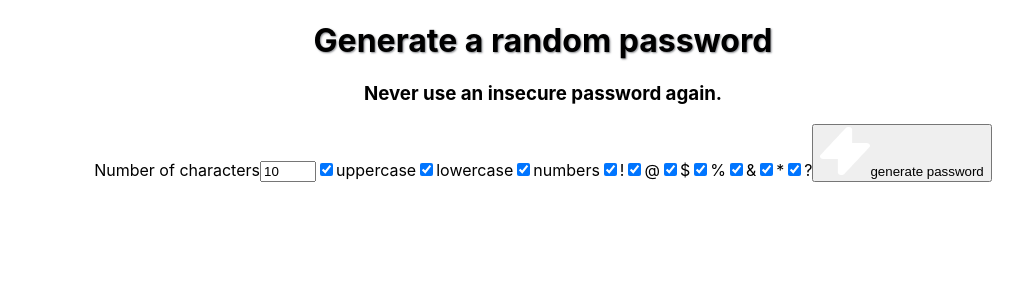
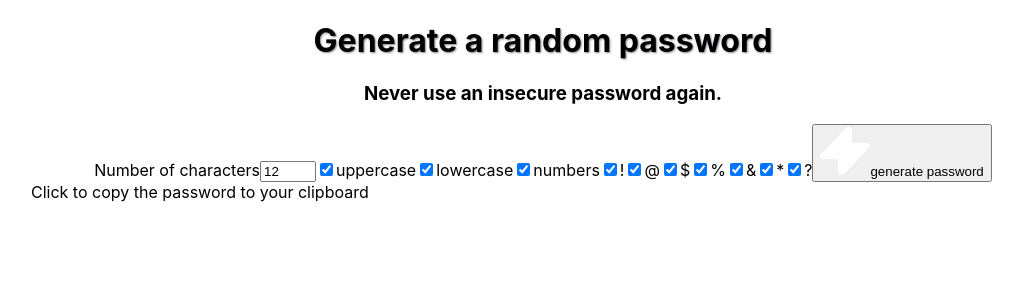
Before and after one commit to gpend/password-creator, a React (Create React App) app: page / in a window 1280 px wide. Shown: the top 300 px of the page, without its empty margins (97-1120 px from the left). Built offline with nearby package versions, Linux system fonts and the light colour scheme.

Commit message:
script finished

```diff
--- a/src/App.js
+++ b/src/App.js
@@ -19,8 +19,9 @@ function App() {
     'lower': true,
     'num': true
   })
-  const [numCharacters, setNumCharacters] = useState(10)
-  const [passwords, setPasswords] = useState([])
+
+  const [numCharacters, setNumCharacters] = useState(12)
+  const [passwords, setPasswords] = useState(['','','',''])
 
   let availCharacters = []
 
@@ -29,6 +30,7 @@ function App() {
     const lowerAlpha = ['a','b','c','d','e','f','g','h','i','j','l','m','n','o','p','q','r','s','t','u','v','w','x','y','z']
     const upperAlpha = lowerAlpha.map(char => char.toUpperCase())
     const numbers = [...Array(10).keys()]
+    setPasswords(['','','','',])
 
     for (let selection in charSelectors){
 
@@ -42,13 +44,11 @@ function App() {
         case 'num':
           charSelectors[selection] && newCharacters.push(...numbers);
           break;
-        default: // fix to use the object format
-
-          charSelectors[selection] && newCharacters.push(selection)
+        default:
+          charSelectors[selection] && newCharacters.push(selection);
       }
 
     }
-    console.log(`new characters: ${newCharacters}`)
     availCharacters = newCharacters
 
     for (let i = 0; i < 4; i++){
@@ -56,14 +56,12 @@ function App() {
       for (let i = 0; i < numCharacters; i++){
         password += availCharacters[Math.floor(Math.random() * availCharacters.length)]
       }
-      console.log(`password: ${password}`)
       setPasswords(prev => [...prev, password])
     }
-    console.log(`passwords: ${passwords}`)
   }
 
   function handleNumCharChange(event){
-    setNumCharacters(eval(event.target.value))
+    setNumCharacters(Number(event.target.value))
   }
 
   function handleCheck(event){
@@ -87,7 +85,25 @@ function App() {
     })
   }
 
-
+  function PasswordHTML (){
+    return (
+      passwords.map((password, index) =>{
+        return (
+          <div className='password' id={`password-${index}`} key={index}>
+            <p onClick={()=>{
+              navigator.clipboard.writeText(password)
+              let passHTML = document.getElementById("password-"+index)
+              passHTML.innerHTML += "<p> Password copied</p>"
+              setTimeout(() => {
+                passHTML.innerHTML = passHTML.innerHTML.slice(0,-23)
+              }, 5000);
+            }}>{password}</p>
+          </div>
+        )
+      })
+    )
+  }
+//
   return (
     <div className="App">
       <header>
@@ -140,7 +156,10 @@ function App() {
 
         <button onClick={generateRandom}><img src={lightning} alt=''/>generate password</button>
       </header>
-      <div id='passwords'></div>
+      <div id='passwords'>
+        Click to copy the password to your clipboard
+        <PasswordHTML />
+      </div>
     </div>
   )
 }
```
